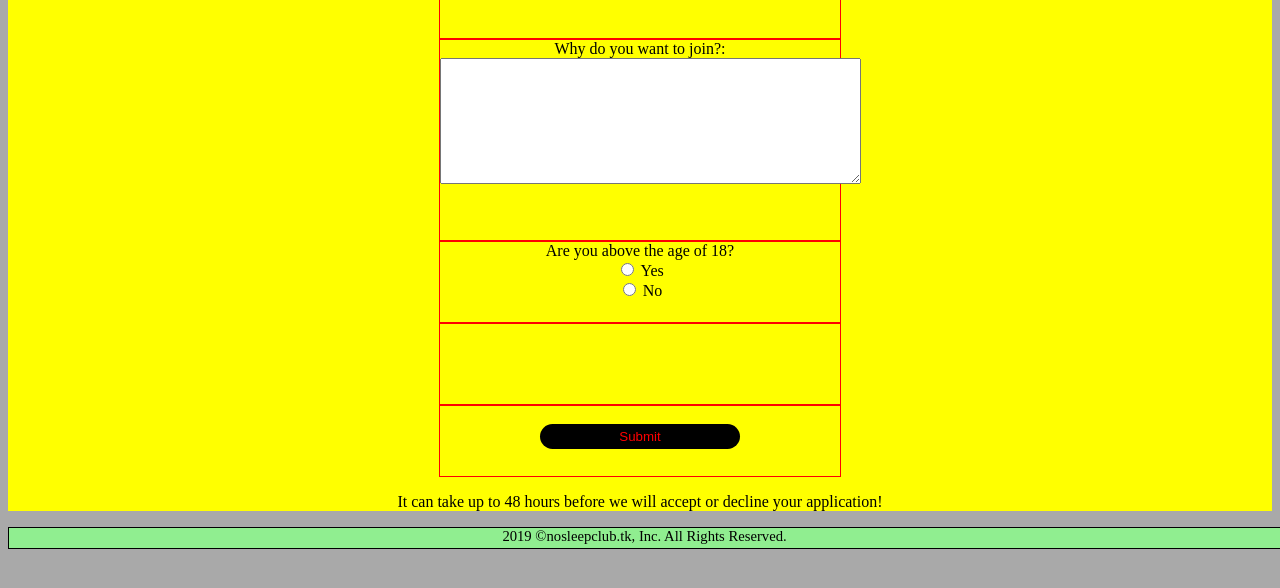
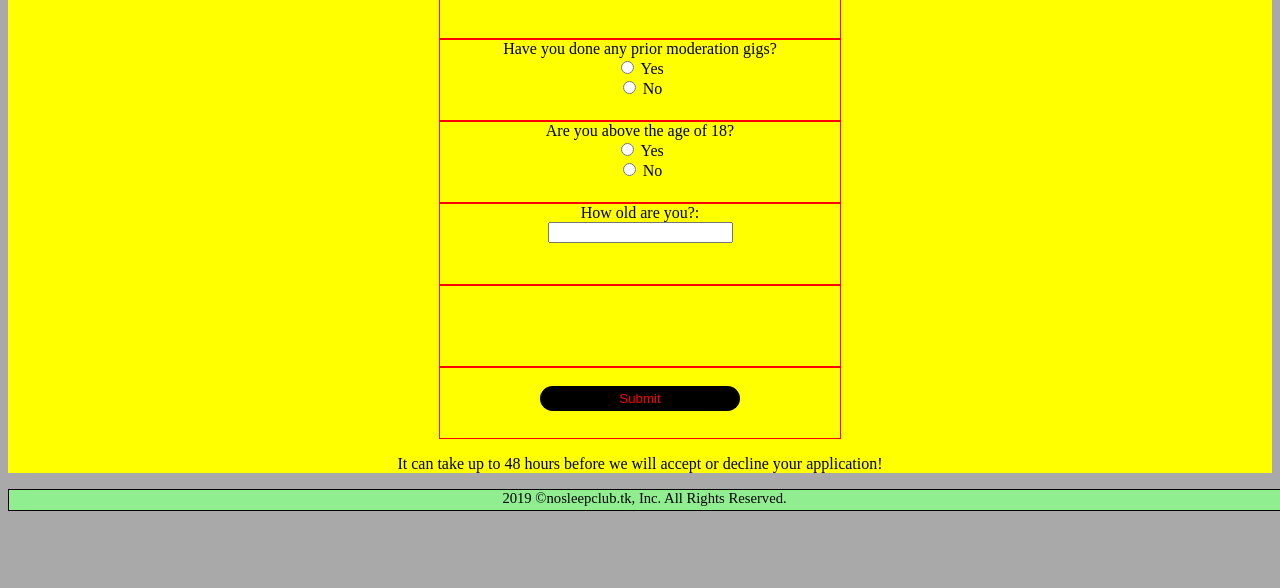
Before and after one commit to 5l1v3r1/no-sleep-club, a plain HTML site: page apply.html in a window 1280 px wide. Shown: the part 208-796 px from the top of the page. Drawn offline with Linux system fonts and the light colour scheme.

Commit message:
Updated the questions

```diff
--- a/apply.html
+++ b/apply.html
@@ -44,9 +44,14 @@ h1 {
 .question2 {
  border: 1px solid red;
  width: 400px;
- height: 200px;
+ height: 80px;
 }
 .question3 {
+ border: 1px solid red;
+ width: 400px;
+ height: 80px;
+}
+.question4 {
  border: 1px solid red;
  width: 400px;
  height: 80px;
@@ -91,7 +96,11 @@ h1 {
 
      <div class="question1">Discord Name (USERNAME#0000): <input type="text" name="DiscordName"><br></div>
 
-     <div class="question2">Why do you want to join?: <br><textarea name="why do you want to join?" rows="8" cols="50"></textarea><br></div>
+     <div class="question2">Have you done any prior moderation gigs?<br>
+
+              <input type="radio" name="Have you done any prior moderation gigs?" value="Yes"> Yes <br>
+
+                <input type="radio" name="Have you done any prior moderation gigs?" value="No"> No <br></div>
 <div class="question3">
           Are you above the age of 18? <br>
 
@@ -99,6 +108,7 @@ h1 {
 
             <input type="radio" name="Are you above the age of 18?" value="No"> No <br>
 </div>
+<div class="question4">How old are you?:<br> <input type="text" name="age"><br></div>
 
               <div class="recaptcha" data-netlify-recaptcha="true"></div>
 
```
